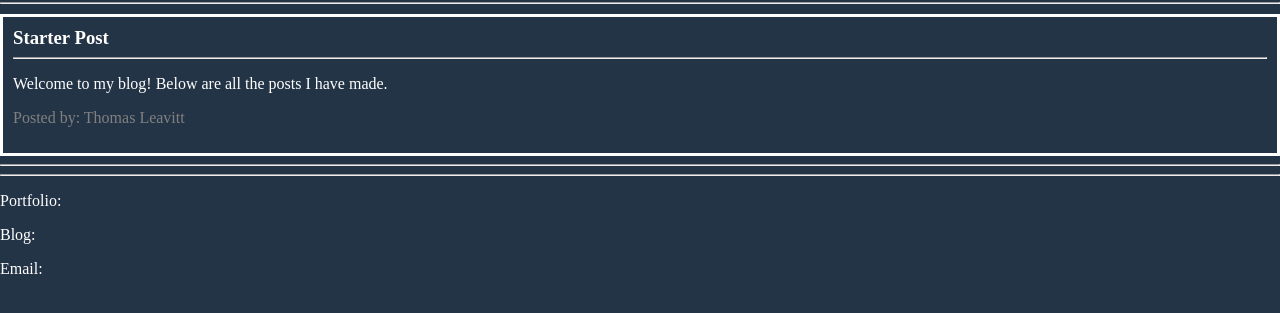
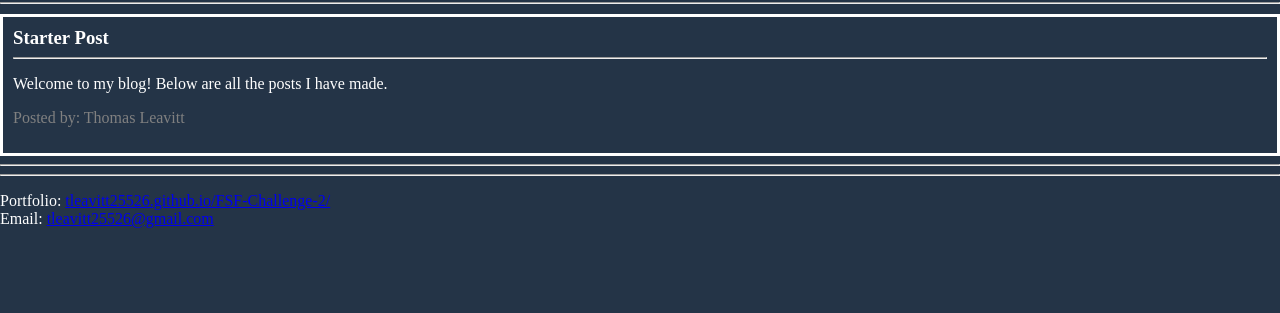
Before and after one commit to tleavitt25526/FSF-Challenge-4, a plain HTML site: page blog.html in a window 1280 px wide. Shown: the part 57-370 px from the top of the page. Drawn offline with Linux system fonts and the light colour scheme.

Commit message:
Fixing some minor bugs I didn't see before submit

```diff
--- a/assets/js/blog.js
+++ b/assets/js/blog.js
@@ -2,7 +2,7 @@ const blogContainer = document.querySelector('#blog-container');
 const backButton = document.querySelector('#back');
 
 backButton.addEventListener('click', function() {
-    window.location.assign("file:///C:/Users/origi/bootcamp/FSF-Challenge-4/index.html");
+    window.location.href = './index.html';
 });
 
 function renderPosts() {
--- a/assets/js/form.js
+++ b/assets/js/form.js
@@ -21,7 +21,7 @@ submitButton.addEventListener('click', function() {
         contentText.value = "";
         authorText.value = "";
 
-        window.location.assign("file:///C:/Users/origi/bootcamp/FSF-Challenge-4/blog.html");
+        window.location.href='./blog.html'
     }
     else {
         alert("Please fill out all text boxes!");
--- a/blog.html
+++ b/blog.html
@@ -27,11 +27,10 @@
     <hr><hr>
 
     <footer>
-        <li>
-            <ul>Portfolio: </ul>
-            <ul>Blog: </ul>
-            <ul>Email: </ul>
-        </li>
+        <ul>
+            <li>Portfolio: <a href='https://tleavitt25526.github.io/FSF-Challenge-2/'>tleavitt25526.github.io/FSF-Challenge-2/</a></li>
+            <li>Email: <a href="mailto: tleavitt25526@gmail.com">tleavitt25526@gmail.com</li>
+        </ul>
     </footer>
 
     <script src="./assets/js/blog.js"></script>
```
